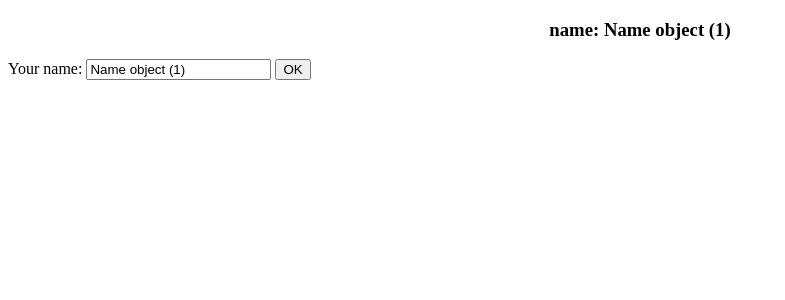
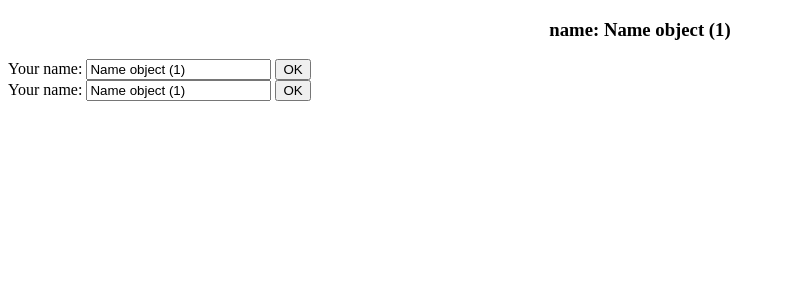
Before and after one commit to k-sever/heroku-test, a Django app: template polls/templates/polls/test.html in a window 1280 px wide. Shown: the top 300 px of the page, without its empty margins (0-785 px from the left). Run offline with Django 3.2, Linux system fonts and the light colour scheme; the template is opened without the code that fills it: values that come from a table or form of the project are taken from there, others are empty; data comes from the database, SQL or seed files in the repository; some libraries are stand-ins or nearby versions.

Commit message:
Adding second way of submitting forms using ajax

```diff
--- a/polls/templates/polls/test.html
+++ b/polls/templates/polls/test.html
@@ -2,6 +2,7 @@
 <!DOCTYPE html>
 <html>
     <head>
+        <script src="https://ajax.googleapis.com/ajax/libs/jquery/3.2.1/jquery.min.js"></script>
     </head>
 
     <body>
@@ -12,5 +13,33 @@
         <input id="your_name" type="text" name="your_name" value="{{ current_name }}">
         <input type="submit" value="OK">
     </form>
+
+
+    <form id='JSON_submission' action="https://tnthjegj7md.LIVE.verygoodproxy.com/post"  method="post">
+        {% csrf_token %}
+        <label for="your_name">Your name: </label>
+        <input id="your_name" type="text" name="your_name" value="{{ current_name }}">
+        <input type="submit" value="OK">
+    </form>
+
+    <div id = 'json_form_result'>
+    </div>
+
+    <script language="JavaScript">
+        $(document).ready(function() {
+            $('#JSON_submission').submit(function() { // catch the form's submit event
+                $.ajax({ // create an AJAX call...
+                    data: $(this).serialize(), // get the form data
+                    type: $(this).attr('method'), // GET or POST
+                    url: $(this).attr('action'), // the file to call
+                    success: function(response) { // on success..
+                        $('#json_form_result').html(response.name); // update the DIV
+                    }
+                });
+                return false;
+            });
+        });
+    </script>
+
     </body>
 </html>
--- a/polls/views.py
+++ b/polls/views.py
@@ -1,9 +1,10 @@
 from django.http import HttpResponse
 from django.shortcuts import render
-
+import json
 from .models import Name
 
 def test(request):
     if request.method == 'POST':
-        return render(request, "polls/test.html", {'name': request.POST['your_name']})
+        return HttpResponse(json.dumps({'name': request.POST['your_name']}), content_type="application/json")
+        # return render(request, "polls/test.html", {'name': request.POST['your_name']})
     return render(request, "polls/test.html")
```
